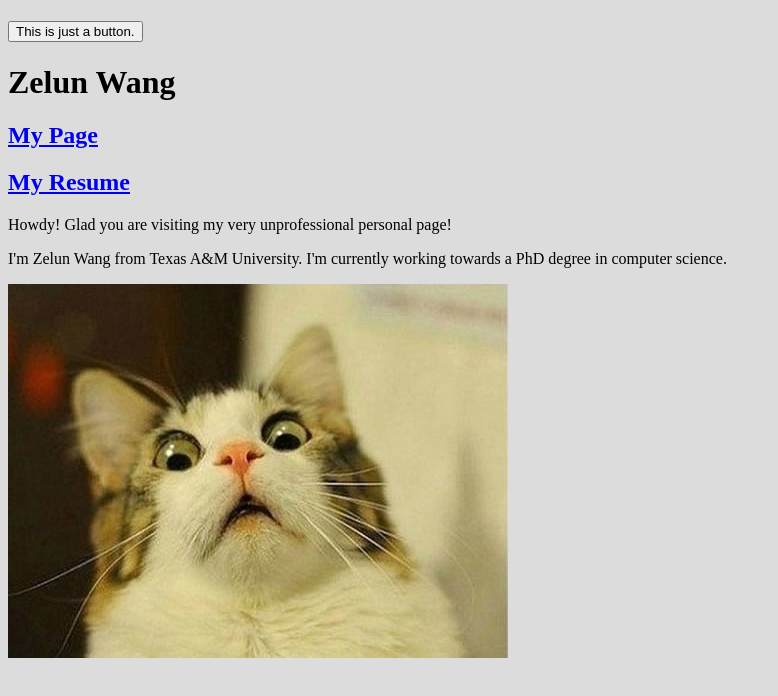
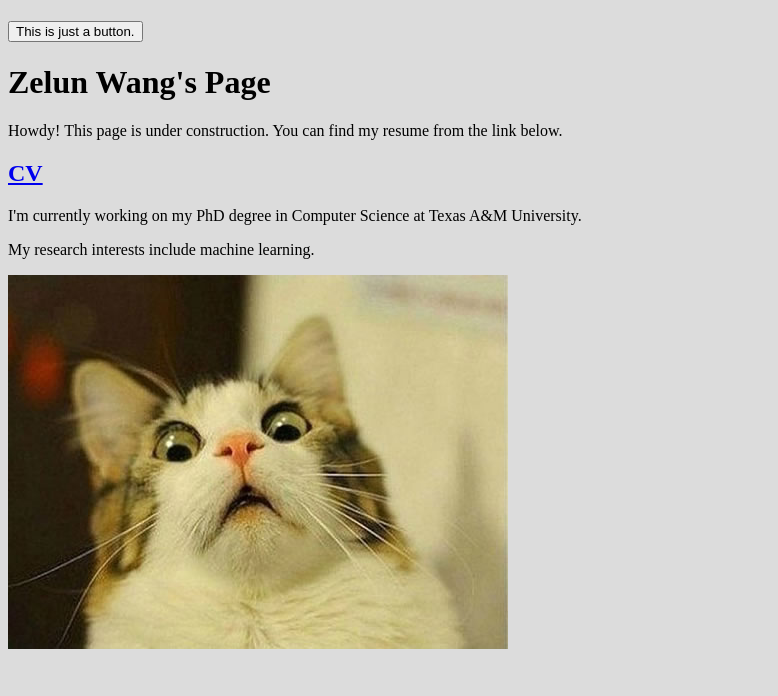
Before and after one commit to wzlxjtu/wzlxjtu.github.io, a plain HTML site: page index.html in a window 1280 px wide. Shown: the whole page, without its empty margins (0-778 px from the left). Drawn offline with Linux system fonts and the light colour scheme.

Commit message:
update cv

```diff
--- a/index.html
+++ b/index.html
@@ -7,14 +7,16 @@
   </head>
   <body>
     <h1 id="myHeader"></h1>
-	  <button onclick="displayResult()">This is just a button.</button>
+	<button onclick="displayResult()">This is just a button.</button>
 
-	  <h1>Zelun Wang</h1>
-	  <h2><a href="http://psi.cse.tamu.edu/people/zelun-wang/">My Page</a></h2>
-    <h2><a href="resources/CV-Zelun.pdf">My Resume</a></h2>
-    <p>Howdy! Glad you are visiting my very unprofessional personal page!</p>
-    <p>I'm Zelun Wang from Texas A&M University. I'm currently working towards a PhD degree in computer science.</p>
-    <img src="images/cat.jpg" alt="My test image">
+	<h1>Zelun Wang's Page</h1>
+    <p>Howdy! This page is under construction. You can find my resume from the link below.</p>
+    <h2><a href="resources/CV-Zelun.pdf">CV</a></h2>
+	<p>I'm currently working on my PhD degree in Computer Science at Texas A&M University.</p>
+	<p>My research interests include machine learning.</p>
+    <a href="https://wzlxjtu.github.io/primingtask/">
+		<img src="images/cat.jpg" alt="My test image">
+	</a>
     <script src="scripts/main.js"></script>
   </body>
 </html>
--- a/scripts/main.js
+++ b/scripts/main.js
@@ -1,4 +1,4 @@
 
 function displayResult() {
-	document.getElementById("myHeader").innerHTML = "See?";
+	document.getElementById("myHeader").innerHTML = "And it is true.";
 }
```
Also changed, not shown: 2 other files.
